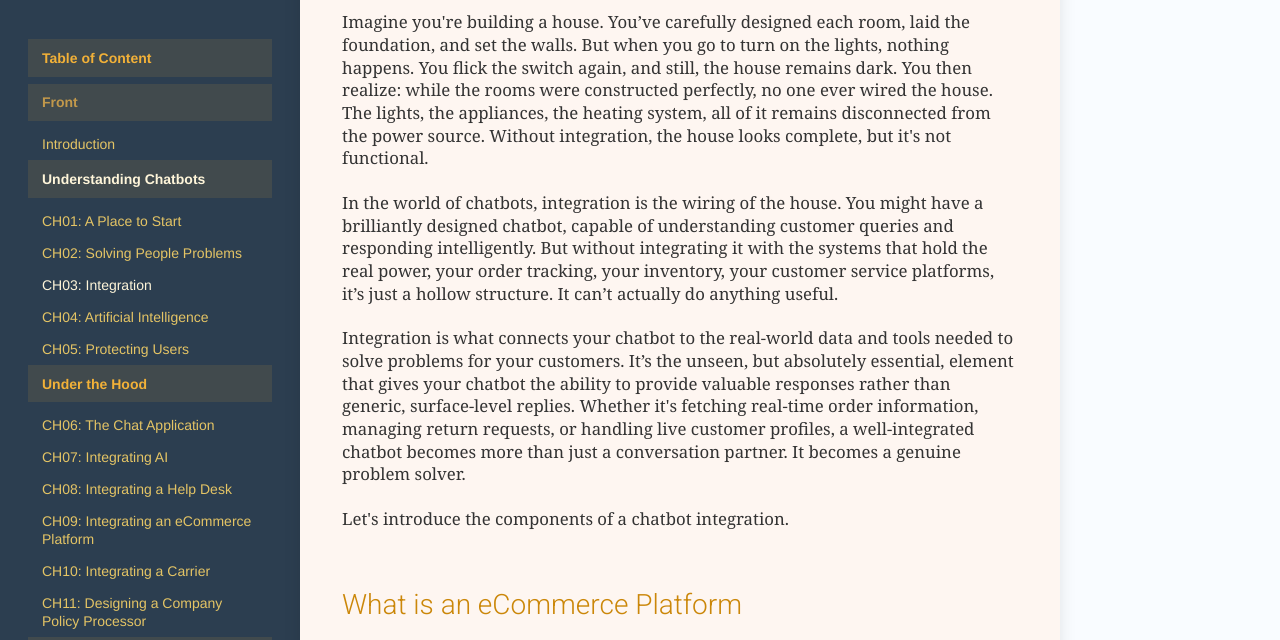
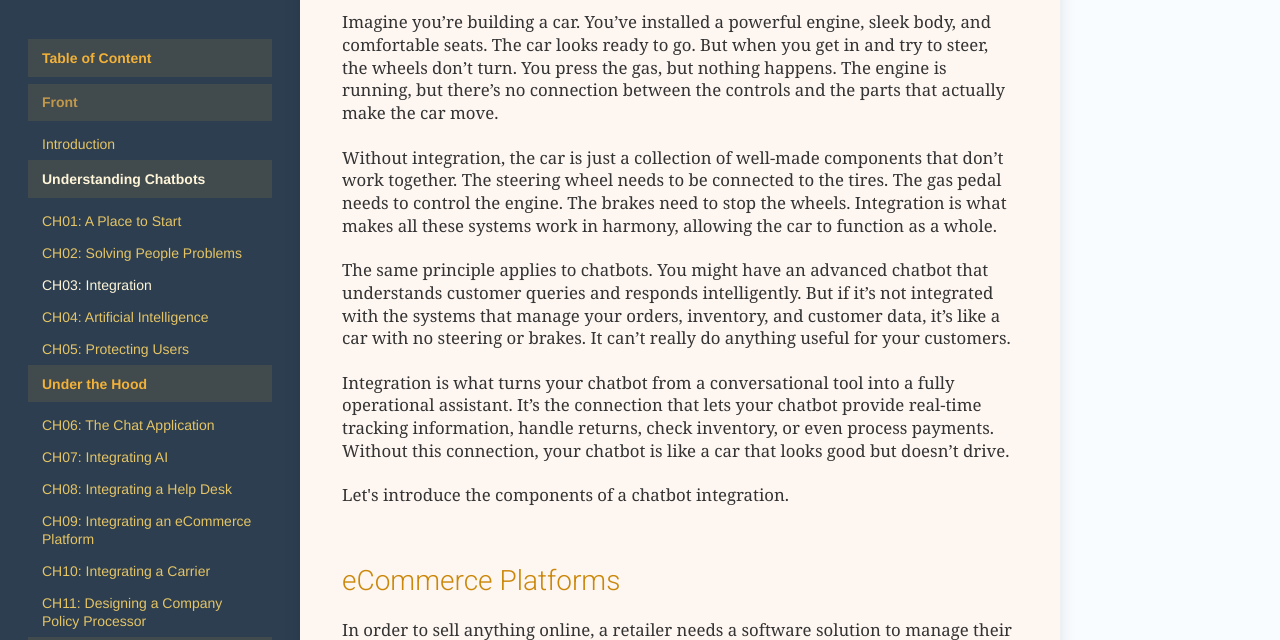
Before and after one commit to ibudiallo/automated-agents-book, a website: page website/chapter-3.html in a window 1280 px wide. Shown: the part 144-784 px from the top of the page. Drawn offline with Linux system fonts and the light colour scheme.

Commit message:
improve intro metaphor

```diff
--- a/website/chapter-3.html
+++ b/website/chapter-3.html
@@ -32,11 +32,12 @@
 		<article>
 			<header class="chapt-hdr"><p class="chapt-hdr__sub"><strong>Chapter 3</strong></p><h1 class="chapt-hdr__title">Integration</h1></header>
 
-			<p>Imagine you're building a house. You’ve carefully designed each room, laid the foundation, and set the walls. But when you go to turn on the lights, nothing happens. You flick the switch again, and still, the house remains dark. You then realize: while the rooms were constructed perfectly, no one ever wired the house. The lights, the appliances, the heating system, all of it remains disconnected from the power source. Without integration, the house looks complete, but it's not functional.</p>
-<p>In the world of chatbots, integration is the wiring of the house. You might have a brilliantly designed chatbot, capable of understanding customer queries and responding intelligently. But without integrating it with the systems that hold the real power, your order tracking, your inventory, your customer service platforms, it’s just a hollow structure. It can’t actually do anything useful.</p>
-<p>Integration is what connects your chatbot to the real-world data and tools needed to solve problems for your customers. It’s the unseen, but absolutely essential, element that gives your chatbot the ability to provide valuable responses rather than generic, surface-level replies. Whether it's fetching real-time order information, managing return requests, or handling live customer profiles, a well-integrated chatbot becomes more than just a conversation partner. It becomes a genuine problem solver.</p>
+			<p>Imagine you’re building a car. You’ve installed a powerful engine, sleek body, and comfortable seats. The car looks ready to go. But when you get in and try to steer, the wheels don’t turn. You press the gas, but nothing happens. The engine is running, but there’s no connection between the controls and the parts that actually make the car move.</p>
+<p>Without integration, the car is just a collection of well-made components that don’t work together. The steering wheel needs to be connected to the tires. The gas pedal needs to control the engine. The brakes need to stop the wheels. Integration is what makes all these systems work in harmony, allowing the car to function as a whole.</p>
+<p>The same principle applies to chatbots. You might have an advanced chatbot that understands customer queries and responds intelligently. But if it’s not integrated with the systems that manage your orders, inventory, and customer data, it’s like a car with no steering or brakes. It can’t really do anything useful for your customers.</p>
+<p>Integration is what turns your chatbot from a conversational tool into a fully operational assistant. It’s the connection that lets your chatbot provide real-time tracking information, handle returns, check inventory, or even process payments. Without this connection, your chatbot is like a car that looks good but doesn’t drive.</p>
 <p>Let's introduce the components of a chatbot integration.</p>
-<h2>What is an eCommerce Platform</h2>
+<h2>eCommerce Platforms</h2>
 <p>In order to sell anything online, a retailer needs a software solution to manage their business online. These platforms include features like customer orders management, accounting, inventory, and much more. This software solution is an eCommerce Platform.</p>
 <p>It’s rare for companies to build these platforms from scratch especially since there is a plethora of software available both paid and open source. Shopify is a popular one, although a large number of companies still use WooCommerce.</p>
 <p>These platforms come with documented API that can be used to integrate with other software. 3rd party applications can connect to these API endpoints to interact with the platform programmatically.</p>
```
Also changed, not shown: book/part-one/c03.md (+6 -4 lines).
